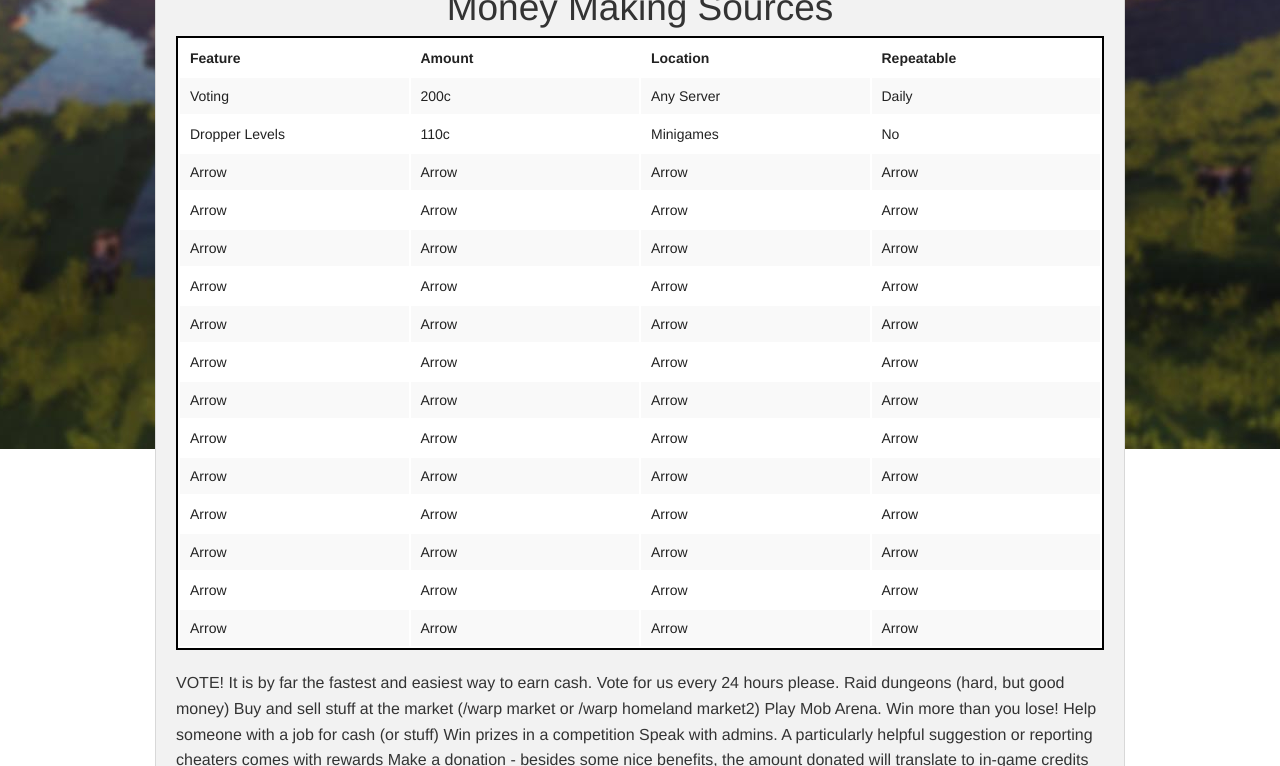
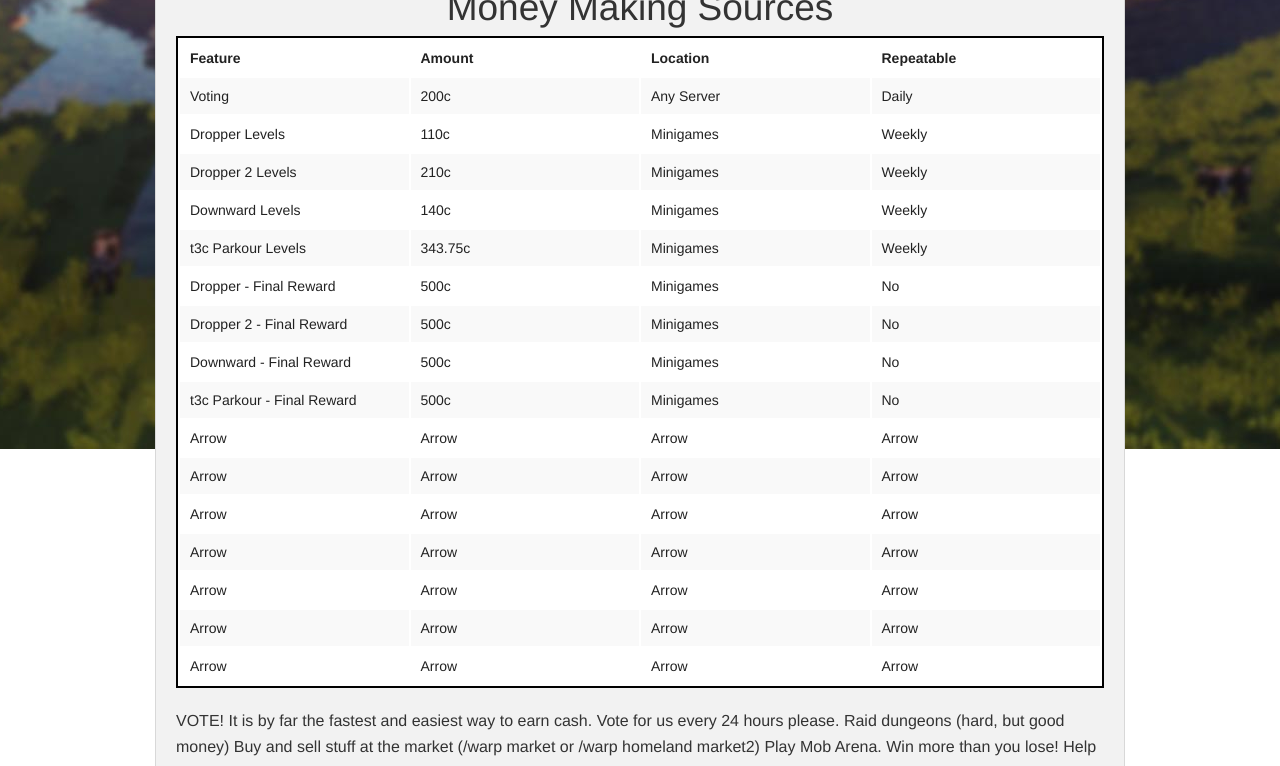
Before and after one commit to damnation-eu/website-beta, a Jekyll site: the page built from economy.md, in a window 1280 px wide and 900 px high, scrolled down 591 px, cut to the strip 134-900 px from the top of the window. Built offline with Jekyll 4.4.1, drawn with Linux system fonts in a browser that asks for light colours; nearby versions of some CDN libraries; library files that are not in the unit come from our copies.

Commit message:
Update economy.md

```diff
--- a/economy.md
+++ b/economy.md
@@ -1,6 +1,6 @@
 ---
 ---
-<script src="/_sass/grr/js/vendor/sorttable.js" type="text/javascript"></script>
+<script src="/js/vendor/sorttable.js" type="text/javascript"></script>
 #Economy
 
 **Fe** is our economy plugin.
@@ -41,43 +41,49 @@ ___
     <td class="tg-9hbo">Dropper Levels</td>
     <td class="tg-9hbo">110c</td>
     <td class="tg-9hbo">Minigames</td>
+    <td class="tg-9hbo">Weekly</td>
+  </tr>
+  <tr>
+    <td class="tg-9hbo">Dropper 2 Levels</td>
+    <td class="tg-9hbo">210c</td>
+    <td class="tg-9hbo">Minigames</td>
+    <td class="tg-9hbo">Weekly</td>
+  </tr>
+  <tr>
+    <td class="tg-9hbo">Downward Levels</td>
+    <td class="tg-9hbo">140c</td>
+    <td class="tg-9hbo">Minigames</td>
+    <td class="tg-9hbo">Weekly</td>
+  </tr>
+  <tr>
+    <td class="tg-9hbo">t3c Parkour Levels</td>
+    <td class="tg-9hbo">343.75c</td>
+    <td class="tg-9hbo">Minigames</td>
+    <td class="tg-9hbo">Weekly</td>
+  </tr>
+  <tr>
+    <td class="tg-9hbo">Dropper - Final Reward</td>
+    <td class="tg-9hbo">500c</td>
+    <td class="tg-9hbo">Minigames</td>
     <td class="tg-9hbo">No</td>
   </tr>
   <tr>
-    <td class="tg-9hbo">Arrow</td>
-    <td class="tg-9hbo">Arrow</td>
-    <td class="tg-9hbo">Arrow</td>
-    <td class="tg-9hbo">Arrow</td>
+    <td class="tg-9hbo">Dropper 2 - Final Reward</td>
+    <td class="tg-9hbo">500c</td>
+    <td class="tg-9hbo">Minigames</td>
+    <td class="tg-9hbo">No</td>
   </tr>
   <tr>
-    <td class="tg-9hbo">Arrow</td>
-    <td class="tg-9hbo">Arrow</td>
-    <td class="tg-9hbo">Arrow</td>
-    <td class="tg-9hbo">Arrow</td>
+    <td class="tg-9hbo">Downward - Final Reward</td>
+    <td class="tg-9hbo">500c</td>
+    <td class="tg-9hbo">Minigames</td>
+    <td class="tg-9hbo">No</td>
   </tr>
   <tr>
-    <td class="tg-9hbo">Arrow</td>
-    <td class="tg-9hbo">Arrow</td>
-    <td class="tg-9hbo">Arrow</td>
-    <td class="tg-9hbo">Arrow</td>
-  </tr>
-  <tr>
-    <td class="tg-9hbo">Arrow</td>
-    <td class="tg-9hbo">Arrow</td>
-    <td class="tg-9hbo">Arrow</td>
-    <td class="tg-9hbo">Arrow</td>
-  </tr>
-  <tr>
-    <td class="tg-9hbo">Arrow</td>
-    <td class="tg-9hbo">Arrow</td>
-    <td class="tg-9hbo">Arrow</td>
-    <td class="tg-9hbo">Arrow</td>
-  </tr>
-  <tr>
-    <td class="tg-9hbo">Arrow</td>
-    <td class="tg-9hbo">Arrow</td>
-    <td class="tg-9hbo">Arrow</td>
-    <td class="tg-9hbo">Arrow</td>
+    <td class="tg-9hbo">t3c Parkour - Final Reward</td>
+    <td class="tg-9hbo">500c</td>
+    <td class="tg-9hbo">Minigames</td>
+    <td class="tg-9hbo">No</td>
   </tr>
   <tr>
     <td class="tg-9hbo">Arrow</td>
```
